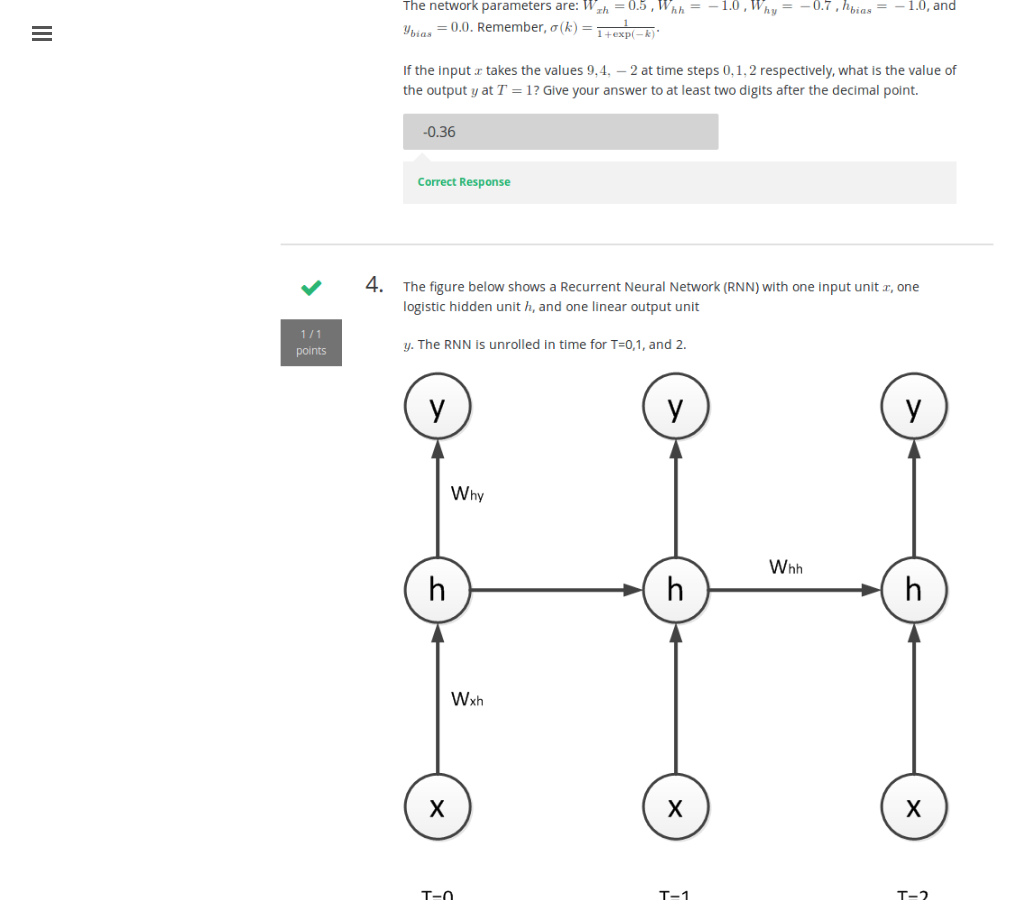
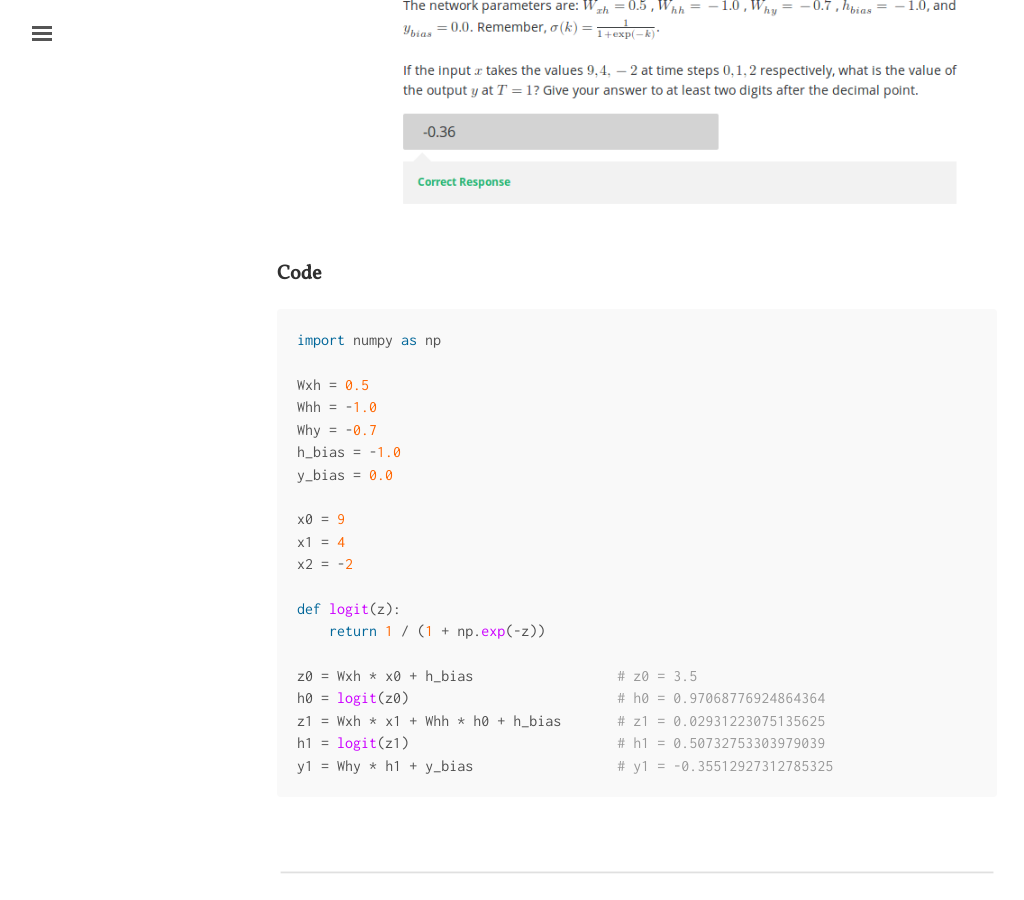
Before and after one commit to shevapato2008/myBlog, a Jekyll site: the page built from algorithms/machinelearning/nnml/quizzes/quiz07/index.md, in a window 1280 px wide and 900 px high, scrolled down 2157 px. Shown: the whole window, without its empty margins (3-1027 px from the left). Built offline with Jekyll 4.4.1, drawn with Linux system fonts in a browser that asks for light colours; some web fonts are replaced; comment, search, counter and statistics services are not loaded; some of the changed text lies outside the part shown.

Commit message:
Updated.

````diff
--- a/algorithms/machinelearning/nnml/quizzes/quiz07/index.md
+++ b/algorithms/machinelearning/nnml/quizzes/quiz07/index.md
@@ -11,9 +11,71 @@ mathjax: true
 <img src="{{site.baseurl}}/algorithms/machinelearning/nnml/quizzes/quiz07/2.png" alt="[Image] quiz image" style="width: 800px; margin: auto;"/>
 <img src="{{site.baseurl}}/algorithms/machinelearning/nnml/quizzes/quiz07/3.1.png" alt="[Image] quiz image" style="width: 800px; margin: auto;"/>
 <img src="{{site.baseurl}}/algorithms/machinelearning/nnml/quizzes/quiz07/3.2.png" alt="[Image] quiz image" style="width: 800px; margin: auto;"/>
+
+**Code**<br>
+```python
+import numpy as np
+
+Wxh = 0.5
+Whh = -1.0
+Why = -0.7
+h_bias = -1.0
+y_bias = 0.0
+
+x0 = 9
+x1 = 4
+x2 = -2
+
+def logit(z):
+    return 1 / (1 + np.exp(-z))
+
+z0 = Wxh * x0 + h_bias                  # z0 = 3.5
+h0 = logit(z0)                          # h0 = 0.97068776924864364
+z1 = Wxh * x1 + Whh * h0 + h_bias       # z1 = 0.02931223075135625
+h1 = logit(z1)                          # h1 = 0.50732753303979039
+y1 = Why * h1 + y_bias                  # y1 = -0.35512927312785325
+```
+
+<br>
+
 <img src="{{site.baseurl}}/algorithms/machinelearning/nnml/quizzes/quiz07/4.1.png" alt="[Image] quiz image" style="width: 800px; margin: auto;"/>
 <img src="{{site.baseurl}}/algorithms/machinelearning/nnml/quizzes/quiz07/4.2.png" alt="[Image] quiz image" style="width: 800px; margin: auto;"/>
 <img src="{{site.baseurl}}/algorithms/machinelearning/nnml/quizzes/quiz07/4.3.png" alt="[Image] quiz image" style="width: 800px; margin: auto;"/>
+
+
+**Code**<br>
+```python
+import numpy as np
+
+# initialize values
+Wxh = -0.1
+Whh = 0.5
+Why = 0.25
+h_bias = 0.4
+y_bias = 0.0
+
+x0 = 18
+x1 = 9
+x2 = -8
+
+h0 = 0.2
+h1 = 0.4
+h2 = 0.8
+
+y0 = 0.05
+y1 = 0.1
+y2 = 0.2
+
+t0 = 0.1
+t1 = -0.1
+t2 = -0.2
+
+-(t1 - y1) * Why * h1 * (1 - h1) - (t2 - y2) * Why * h2 * (1 - h2) * Whh * h1 * (1 - h1)
+# 0.01392
+```
+
+<br>
+
 <img src="{{site.baseurl}}/algorithms/machinelearning/nnml/quizzes/quiz07/5.1.png" alt="[Image] quiz image" style="width: 800px; margin: auto;"/>
 <img src="{{site.baseurl}}/algorithms/machinelearning/nnml/quizzes/quiz07/5.2.png" alt="[Image] quiz image" style="width: 800px; margin: auto;"/>
 <img src="{{site.baseurl}}/algorithms/machinelearning/nnml/quizzes/quiz07/6.1.png" alt="[Image] quiz image" style="width: 800px; margin: auto;"/>
````
